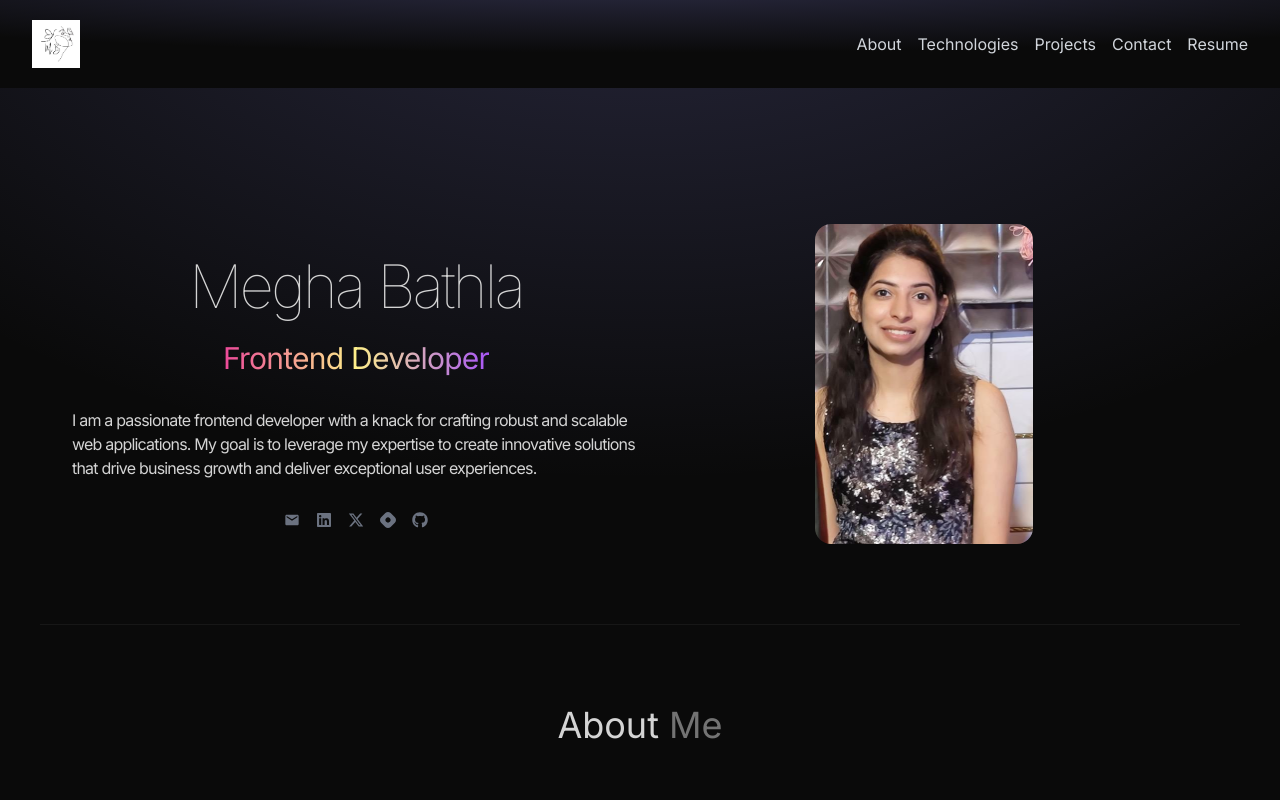
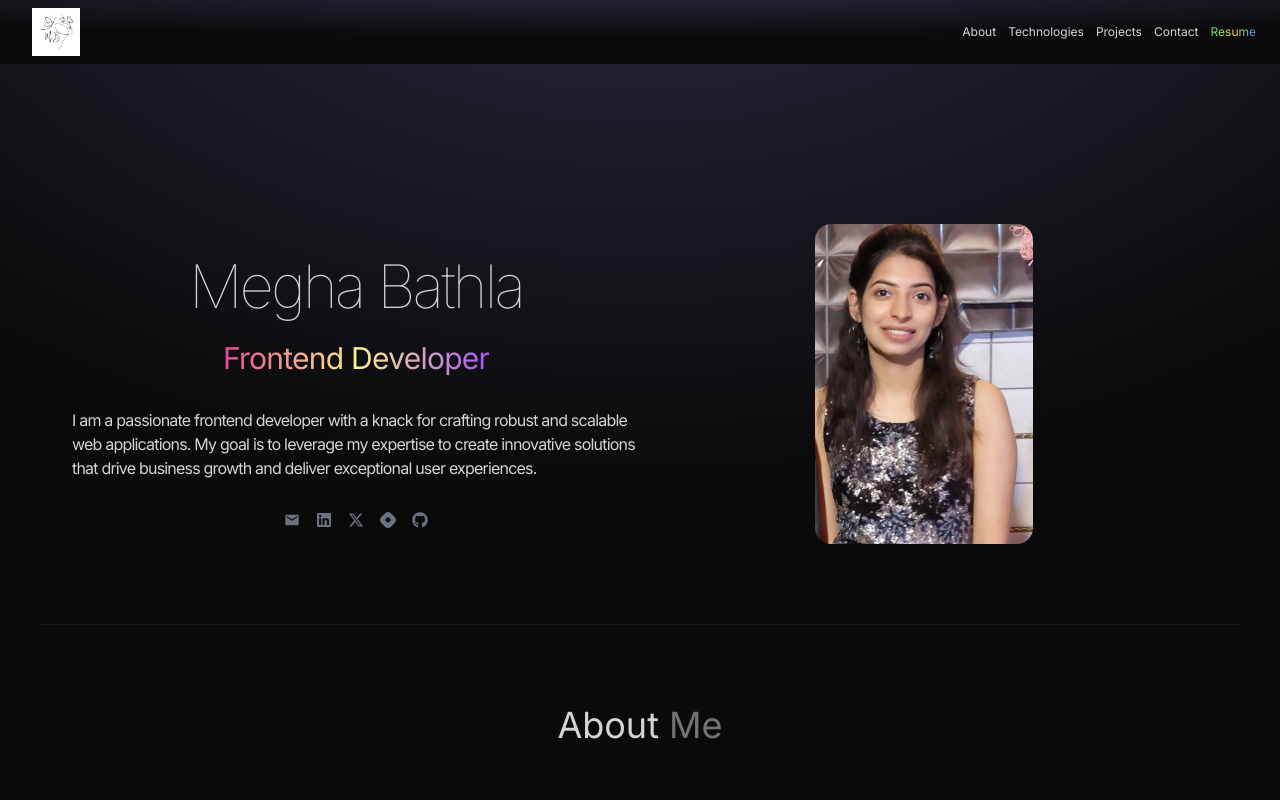
Before and after one commit to meghabathla/MyPortfolio, a React (Vite) app: page / in a window 1280 px wide. Shown: the top 800 px of the page. Built offline with nearby package versions, Linux system fonts and the light colour scheme; a web font is replaced by a local one.

Commit message:
remove bug in navbar

```diff
--- a/index.html
+++ b/index.html
@@ -5,7 +5,7 @@
 
     <link rel="icon" href="/logo1.jpg" type="image" />
     <meta name="viewport" content="width=device-width, initial-scale=1.0" />
-    <title>Vite + React</title>
+    <title>Megha Bathla</title>
   </head>
   <body>
     <div id="root"></div>
--- a/src/components/About.jsx
+++ b/src/components/About.jsx
@@ -19,7 +19,7 @@ const About = () => {
         <motion.div
           whileInView={{ opacity: 1, x: 0 }}
           initial={{ opacity: 0, x: -100 }}
-          transition={{ duarion: 0.5 }}
+          transition={{ duarion: 1 }}
           className="w-full lg:w-1/2 lg:p-8"
         >
           <div className="flex items-center justify-center">
--- a/src/components/Navbar.jsx
+++ b/src/components/Navbar.jsx
@@ -3,14 +3,18 @@ import logo1 from "../assets/logo1.jpg";
 
 const Navbar = () => {
   return (
-    <nav className="  bg-neutral-950 bg-[radial-gradient(ellipse_80%_80%_at_50%_-20%,rgba(120,119,198,0.3),rgba(255,255,255,0))] mb-20 flex items-center justify-between  fixed right-0 top-0 left-0 z-50">
+    <nav className="bg-neutral-950 bg-[radial-gradient(ellipse_80%_80%_at_50%_-20%,rgba(120,119,198,0.3),rgba(255,255,255,0))] mb-20 flex items-center justify-between  fixed right-0 top-0 left-0 z-50">
       <div
         className=" flex flex-shrink-0 items-center
       "
       >
-        <img className="w-12 h-13 ml-8 mx-2" src={logo1} alt="logo" />
+        <img
+          className="w-12 h-13 lg:ml-8 m-2 sm:mx-auto"
+          src={logo1}
+          alt="logo"
+        />
       </div>
-      <div className="m-8 flex text-gray-300 items-center justify-center gap-4 text-2x cursor-pointer">
+      <div className="flex flex-wrap justify-center lg:m-6 text-base text-gray-300 items-center gap-3 sm:mx-auto sm:text-xs cursor-pointer">
         <a
           href="#about"
           className=" hover:text-gray-400 transition duration-300"
@@ -35,9 +39,10 @@ const Navbar = () => {
         >
           Contact
         </a>
+
         <a
           href="#resume"
-          className=" hover:text-gray-400 transition duration-300"
+          className="bg-gradient-to-r from-green-400 via-yellow-300 to-blue-500 bg-clip-text text-transparent hover:text-transparent transition duration-300"
         >
           Resume
         </a>
```
Also changed, not shown: 1 other file (tests, documents, lock files or other folders).
